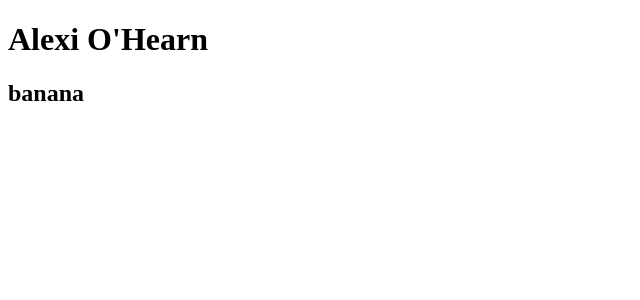
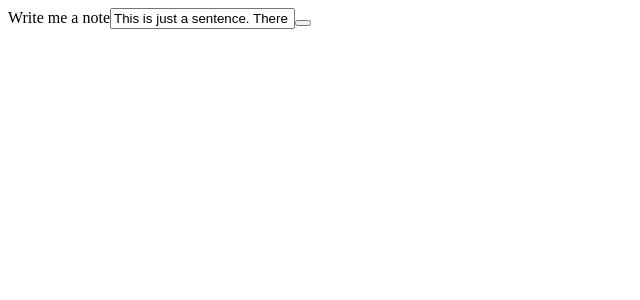
Before and after one commit to alexi-o/personal-website-vuejs, a Vue app: page / in a window 1280 px wide. Shown: the top 300 px of the page, without its empty margins (0-640 px from the left). Built offline with nearby package versions, Linux system fonts and the light colour scheme.

Commit message:
starts addNote setup with firebase

```diff
--- a/package.json
+++ b/package.json
@@ -8,7 +8,11 @@
     "lint": "vue-cli-service lint"
   },
   "dependencies": {
+    "bootstrap": "^4.5.2",
     "core-js": "^3.6.5",
+    "firebase": "^7.20.0",
+    "jquery": "^3.5.1",
+    "popper.js": "^1.16.1",
     "sass": "^1.26.10",
     "vue": "^2.6.11"
   },
--- a/src/App.vue
+++ b/src/App.vue
@@ -1,16 +1,16 @@
 <template>
   <div id="app">
-    <Homepage msg="Alexi O'Hearn"/>
+    <AddNote msg="Welcome"/>
   </div>
 </template>
 
 <script>
-import Homepage from './components/Homepage.vue'
+import AddNote from './components/AddNote.vue'
 
 export default {
   name: 'App',
   components: {
-    Homepage
+    AddNote
   }
 }
 </script>
--- /dev/null
+++ b/src/components/AddNote.vue
@@ -0,0 +1,35 @@
+<template>
+    <div id="app">
+        <div class="container">
+            <label>Write me a note</label>
+            <input type="text" v-model="note"/>
+            <button @click="submitNote()"></button>
+        </div>
+    </div>
+</template>
+
+<script>
+import { namesRef } from 'firebase';
+export default {
+    data() {
+        return {
+            note: 'This is just a sentence. There is no spoon.'
+        }
+    },
+    methods: {
+        submitNote() {
+            namesRef.push({note: this.note, edit: false})
+        }
+    }
+}
+</script>
+<style lang="scss">
+
+#app {
+    .container {
+        width: auto;
+        margin: 0 auto;
+    }
+}
+
+</style>
--- a/src/components/Homepage.vue
+++ b/src/components/Homepage.vue
@@ -6,6 +6,7 @@
 </template>
 <script>
 export default {
+
     name: 'Homepage',
     props: {
         msg: String
```
Also changed, not shown: 1 other file (tests, documents, lock files or other folders).
